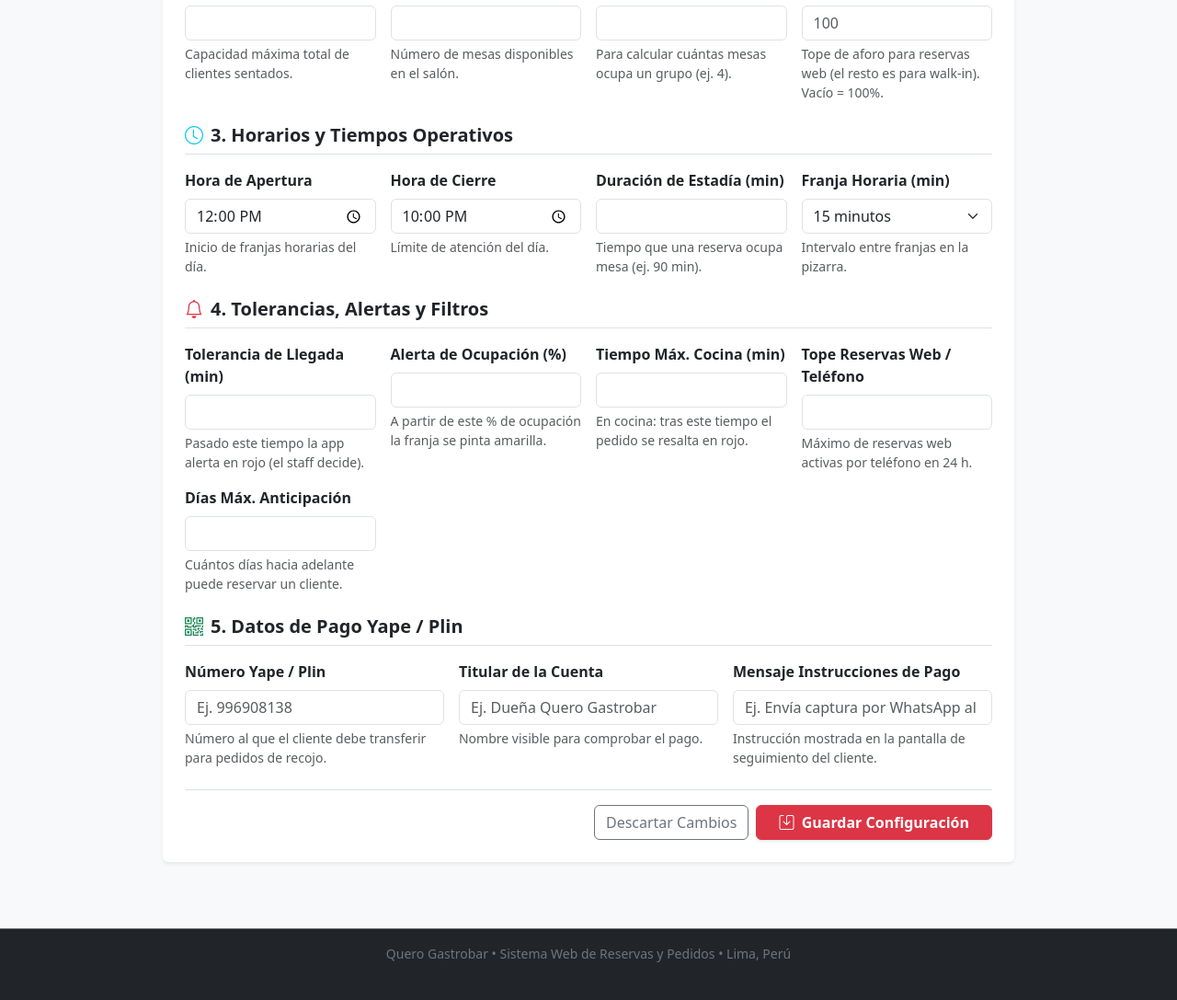
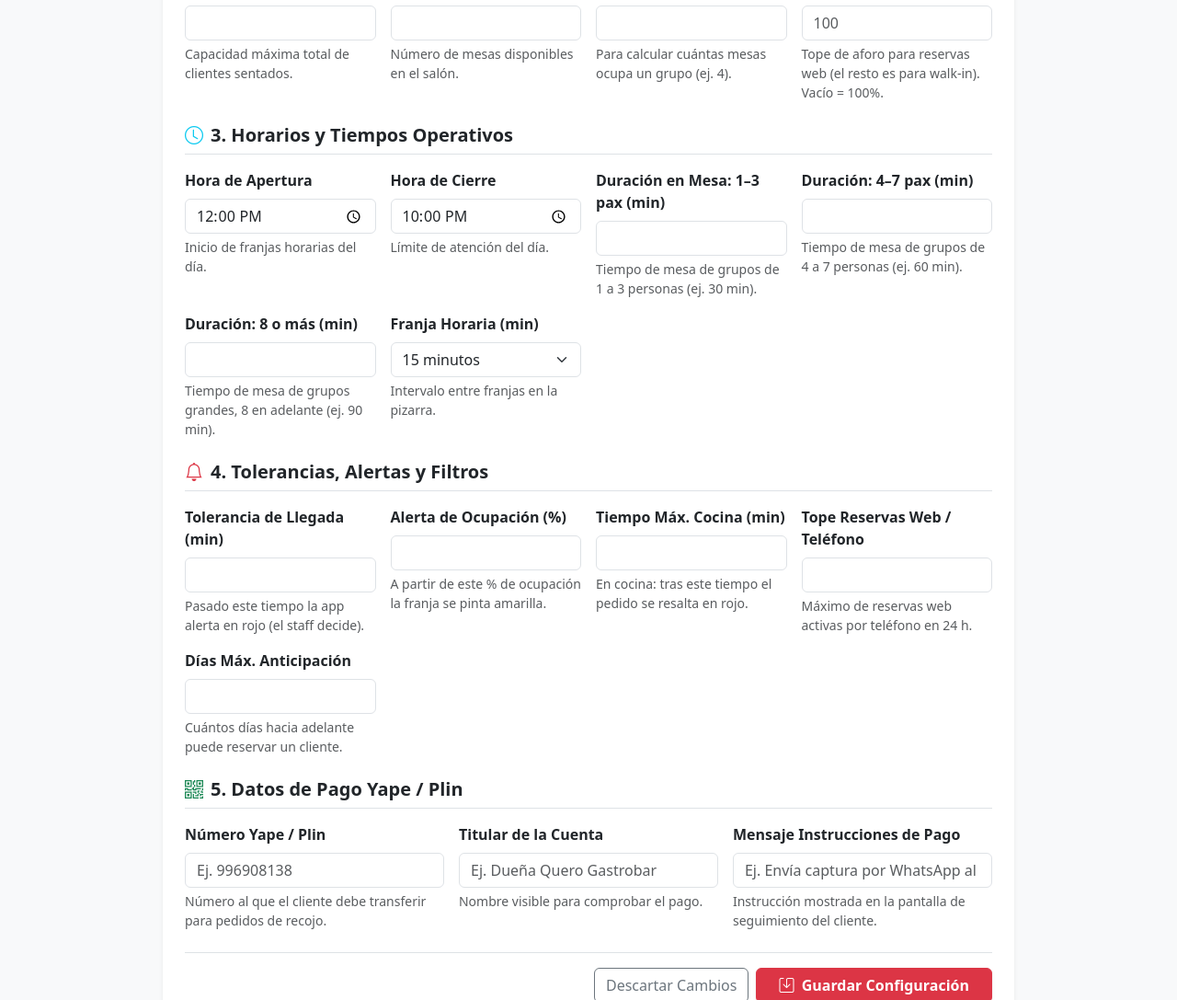
Before and after one commit to jeremy14147c-droid/Reservas_Quero, a Flask app: template app/templates/admin/config.html in a window 1280 px wide. Shown: the part 436-1523 px from the top of the page at 92% size. Run offline with Flask 3, Linux system fonts and the light colour scheme; the template is opened without the code that fills it, so the values that code supplies are empty; parts of the project's set-up code (start-up, migrations or seed data) failed here and were passed over; some libraries are stand-ins or nearby versions.

Commit message:
Fase 3.2: Configuracion con las 3 duraciones de mesa (validacion >0, multiplos de 5) y docs actualizados

```diff
--- a/app/admin/routes.py
+++ b/app/admin/routes.py
@@ -19,7 +19,9 @@ def config():
             "aforo_personas": request.form.get("aforo_personas"),
             "total_mesas": request.form.get("total_mesas"),
             "personas_por_mesa": request.form.get("personas_por_mesa"),
-            "duracion_estadia_min": request.form.get("duracion_estadia_min"),
+            "duracion_1_3_min": request.form.get("duracion_1_3_min"),
+            "duracion_4_7_min": request.form.get("duracion_4_7_min"),
+            "duracion_8_mas_min": request.form.get("duracion_8_mas_min"),
             "franja_min": request.form.get("franja_min"),
             "tolerancia_min": request.form.get("tolerancia_min"),
             "umbral_preparacion_min": request.form.get("umbral_preparacion_min"),
--- a/app/templates/admin/config.html
+++ b/app/templates/admin/config.html
@@ -93,10 +93,22 @@
                             <div class="form-text">Límite de atención del día.</div>
                         </div>
                         <div class="col-md-3">
-                            <label for="duracion_estadia_min" class="form-label fw-semibold">Duración de Estadía (min)</label>
-                            <input type="number" min="15" step="15" class="form-control" id="duracion_estadia_min" name="duracion_estadia_min"
-                                   value="{{ config.duracion_estadia_min }}" required>
-                            <div class="form-text">Tiempo que una reserva ocupa mesa (ej. 90 min).</div>
+                            <label for="duracion_1_3_min" class="form-label fw-semibold">Duración en Mesa: 1–3 pax (min)</label>
+                            <input type="number" min="5" step="5" class="form-control" id="duracion_1_3_min" name="duracion_1_3_min"
+                                   value="{{ config.duracion_1_3_min }}" required>
+                            <div class="form-text">Tiempo de mesa de grupos de 1 a 3 personas (ej. 30 min).</div>
+                        </div>
+                        <div class="col-md-3">
+                            <label for="duracion_4_7_min" class="form-label fw-semibold">Duración: 4–7 pax (min)</label>
+                            <input type="number" min="5" step="5" class="form-control" id="duracion_4_7_min" name="duracion_4_7_min"
+                                   value="{{ config.duracion_4_7_min }}" required>
+                            <div class="form-text">Tiempo de mesa de grupos de 4 a 7 personas (ej. 60 min).</div>
+                        </div>
+                        <div class="col-md-3">
+                            <label for="duracion_8_mas_min" class="form-label fw-semibold">Duración: 8 o más (min)</label>
+                            <input type="number" min="5" step="5" class="form-control" id="duracion_8_mas_min" name="duracion_8_mas_min"
+                                   value="{{ config.duracion_8_mas_min }}" required>
+                            <div class="form-text">Tiempo de mesa de grupos grandes, 8 en adelante (ej. 90 min).</div>
                         </div>
                         <div class="col-md-3">
                             <label for="franja_min" class="form-label fw-semibold">Franja Horaria (min)</label>
```
Also changed, not shown: DICCIONARIO_BASE_DE_DATOS.md (+4 -2 lines), PASOS_PREVIOS.md (+1 -1 lines), app/servicios/configuracion.py (+22 -8 lines).
